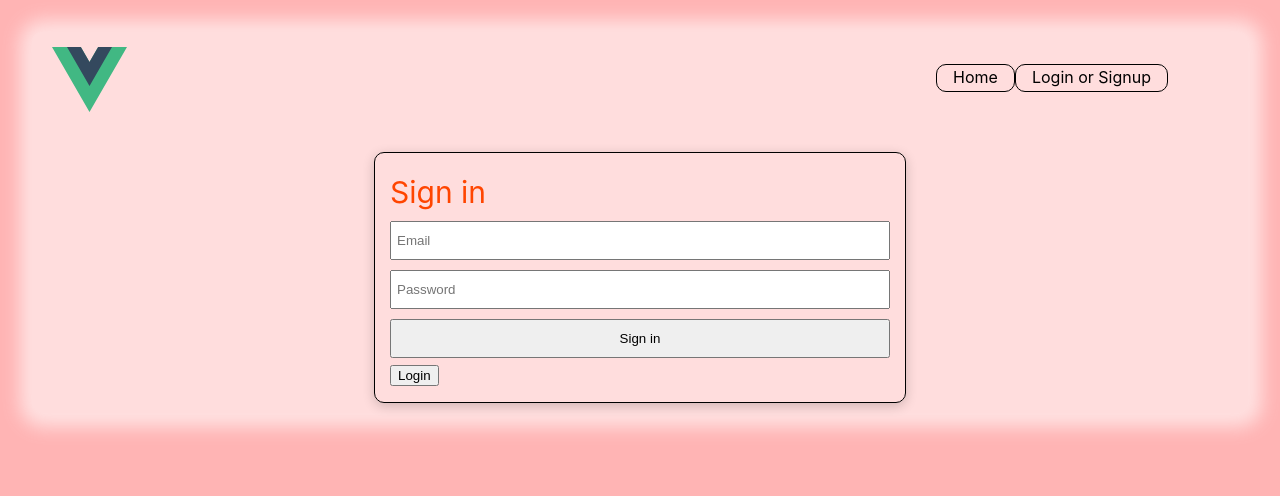
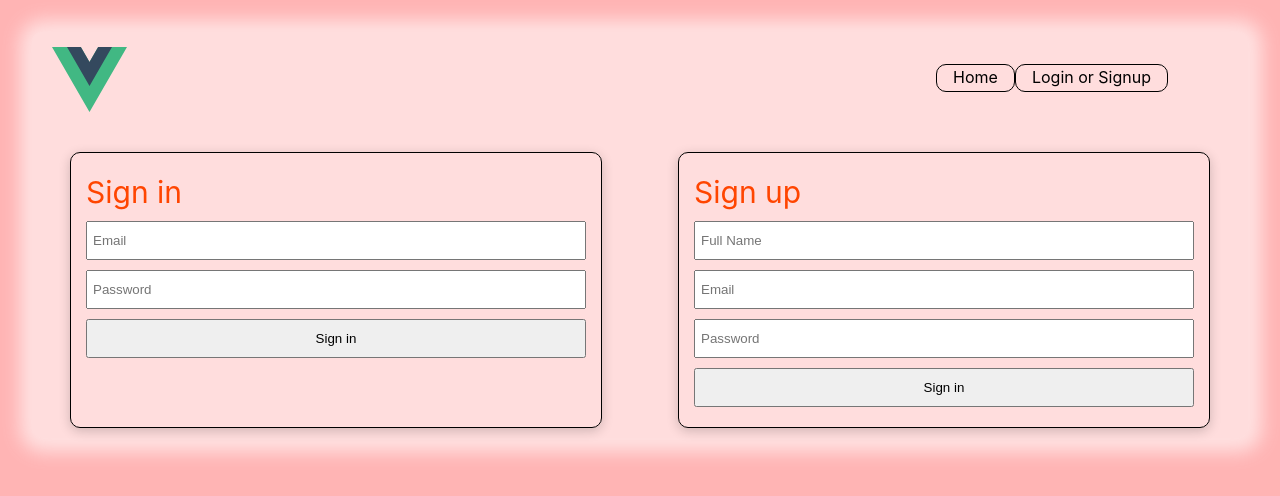
Before and after one commit to mplorex/Frontend, a Vue app: page /LoginSignup in a window 1280 px wide. Shown: the top 496 px of the page. Built offline with nearby package versions, Linux system fonts and the light colour scheme.

Commit message:
code simplification - parse fix - id error

```diff
--- a/src/components/CreatePost.vue
+++ b/src/components/CreatePost.vue
@@ -48,7 +48,7 @@ export default {
             if (this.$refs.form.checkValidity()) {
                 let userInfo = localStorage.getItem('userInfo')
                 if (userInfo) {
-                    userInfo = JSON.parse(userInfo)
+                    userInfo = JSON.stringify(userInfo)
                 } else {
                     return
                 }
@@ -56,7 +56,7 @@ export default {
                 const formData = new FormData(this.$refs.form)
 
                 fetch('http://localhost:3000/api/posts/', {
-                    mode: 'POST',
+                    method: 'POST',
                     headers: {
                         'Authorization': 'Bearer' + userInfo.token
                     },
--- a/src/components/Login.vue
+++ b/src/components/Login.vue
@@ -34,20 +34,25 @@ export default {
     data () {
         return {
             email: '',
-            password: ''
+            password: '',
+            fullName: '',
+            id: ''
         }
     },
     methods: {
         createUser () {
             if (this.$refs.form.checkValidity()) {
                 fetch('http://localhost:3000/api/auth/login/', {
-                    mode: 'POST',
+                    method: 'POST',
                     headers: {
                         'Content-Type': 'application/json'
                     },
                     body: JSON.stringify({
                         email: this.email,
-                        password: this.password
+                        password: this.password,
+                        fullName: this.fullName,
+                        id: this.id
+
                     })
                 })
                 .then(response => {
--- a/src/components/Signup.vue
+++ b/src/components/Signup.vue
@@ -1,6 +1,6 @@
 <template>
     <form ref="form" @submit.prevent="userSignup">
-        <h1>Sign in</h1>
+        <h1>Sign up</h1>
         <div class="login_layout">
             <input
             class="field"
@@ -43,21 +43,23 @@ export default {
         return {
             email: '',
             password: '',
-            fullName: ''
+            fullName: '',
+            id: ''
         }
     },
     methods: {
         userSignup () {
             if (this.$refs.form.checkValidity()) {
                 fetch('http://localhost:3000/api/auth/signup/', {
-                    mode: 'POST',
+                    method: 'POST',
                     headers: {
                         'Content-Type': 'application/json'
                     },
                     body: JSON.stringify({
                         email: this.email,
                         password: this.password,
-                        fullName: this.fullName
+                        fullName: this.fullName,
+                        id: this.id
                     })
                 })
                 .then(response => {
--- a/src/views/HomeView.vue
+++ b/src/views/HomeView.vue
@@ -36,7 +36,6 @@ export default {
   },
 
   data: () => ({
-    showLogin: true,
     title: '',
     body: '',
     image: '',
--- a/src/views/LoginSignup.vue
+++ b/src/views/LoginSignup.vue
@@ -1,17 +1,16 @@
 <template>
     <div class="login" id="login">
-        <div v-if="showLogin" class="logForm">
+        <div class="logForm">
             <Login :user-login="userLogin"></Login>
-            <button @click="showLogin">Login</button>
         </div>
-        <div v-else class="logForm">
+        <div class="logForm">
             <Signup :user-signup="userSignup"></Signup>
-            <button @click="showLogin">Signup</button>
         </div>
     </div>
 </template>
 
 <script>
+
 import Login from '../components/Login.vue';
 import Signup from '../components/Signup.vue'
 
@@ -21,15 +20,20 @@ export default {
         Login,
         Signup
     },
-    data: () => ({
-        showLogin: true
-    }),
+    data () {
+        return {
+            id: '',
+            email: '',
+            password: '',
+            fullName: ''
+        }
+    },
     methods: {
         userLogin () {
             this.$router.push('/')
         },
         userSignup () {
-            this.showLogin = true
+            this.$router.push('/')
         },
         login() {
                 if(this.input.email != "" && this.input.password != "") {
@@ -44,7 +48,7 @@ export default {
             }
         },
         signup() {
-                if(this.input.email != "" && this.input.password != "" && this.input.fullName != "") {
+                if(this.input.email != "" && this.input.password != "" && this.input.fullName != "" && this.input.id != "") {
                     if(this.input.email == this.$parent.mockAccount.email && this.input.password == this.$parent.mockAccount.password && this.input.fullName == this.$parent.mockAccount.fullName) {
                     } else {
                         console.log("Email/Pasword incorrect")
@@ -58,10 +62,12 @@ export default {
             email: this.email,
             password: this.password,
             fullName: this.fullName,
+            id: this.id
         })
             this.email = ''
             this.password = ''
             this.fullName = ''
+            this.id = ''
         },
         submit: function (event) {
             let userInfo =[];
@@ -74,7 +80,7 @@ export default {
 		        headers: {
 		            'Content-Type': 'application/json'
 	            },
-	            info: JSON.stringify({
+	            body: JSON.stringify({
 		            id: this.id,
 		            name: this.fullName,
                     password: this.password,
@@ -86,7 +92,7 @@ export default {
 		        headers: {
 		            'Content-Type': 'application/json'
 	            },
-	            info: JSON.stringify({
+	            body: JSON.stringify({
 		            id: this.id,
 		            name: this.fullName,
                     password: this.password,
```
